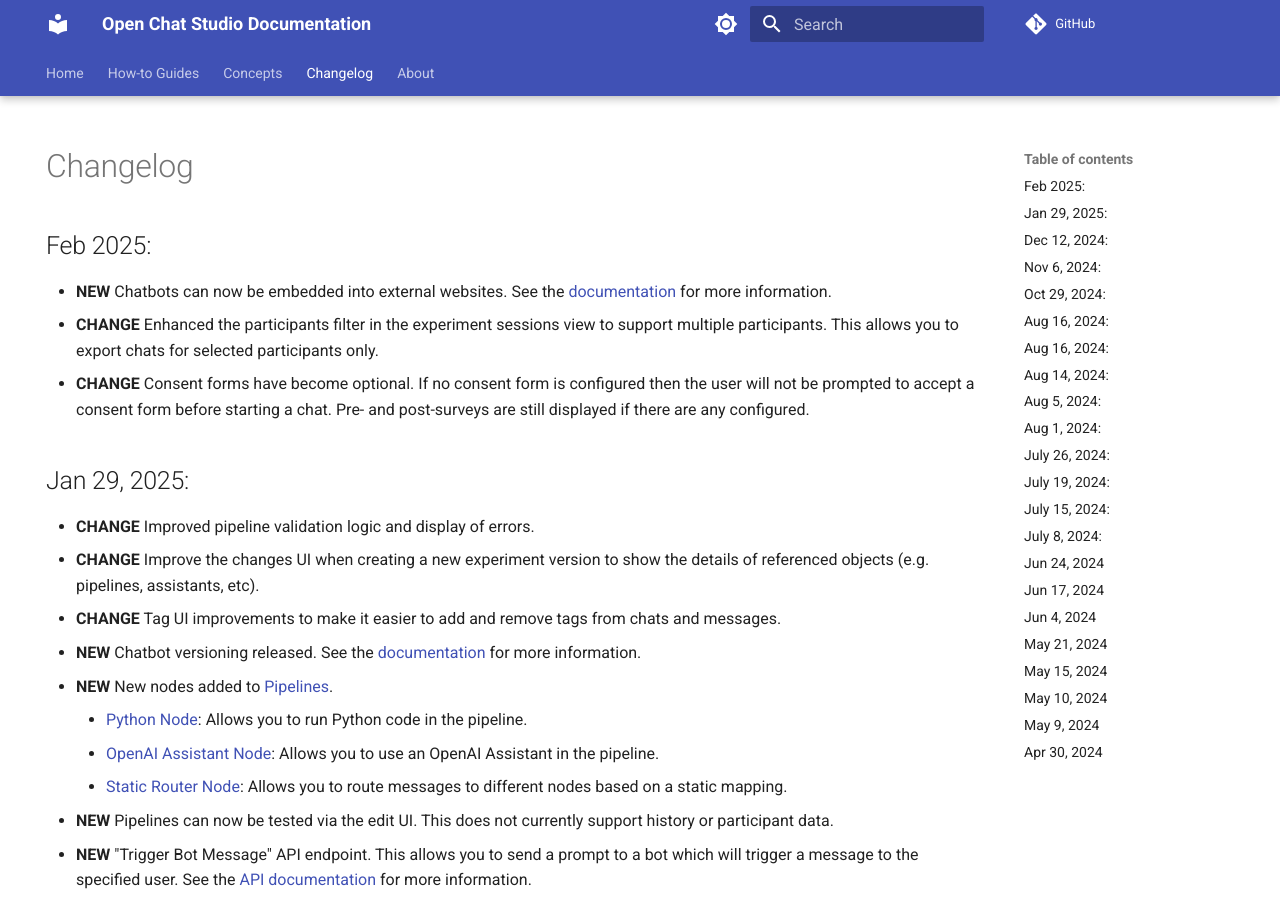
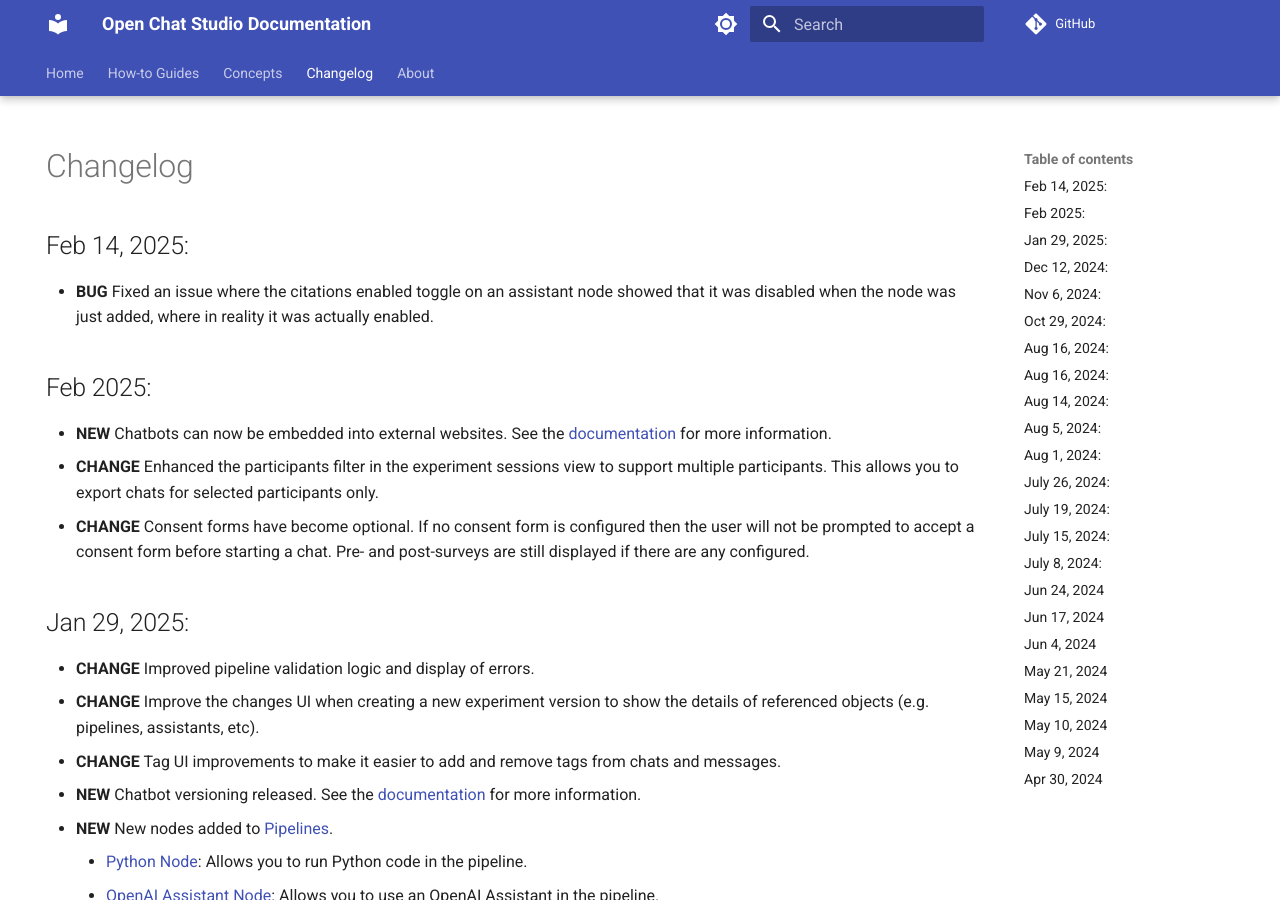
Before and after one commit to dimagi/open-chat-studio-docs, an MkDocs documentation site: the page built from docs/changelog.md, in a window 1280 px wide and 900 px high. Built offline with MkDocs 1.6.1 and Material for MkDocs 9.7.7, drawn with Linux system fonts in a browser that asks for light colours; emoji names are drawn with the system emoji font; a script that is not in the unit is left out; comment, search, counter and statistics services are not loaded.

Commit message:
Add bugfix

```diff
--- a/docs/changelog.md
+++ b/docs/changelog.md
@@ -4,6 +4,9 @@
 ---
 
 # Changelog
+
+## Feb 14, 2025:
+* **BUG** Fixed an issue where the citations enabled toggle on an assistant node showed that it was disabled when the node was just added, where in reality it was actually enabled.
 
 ## Feb 2025:
 
```
